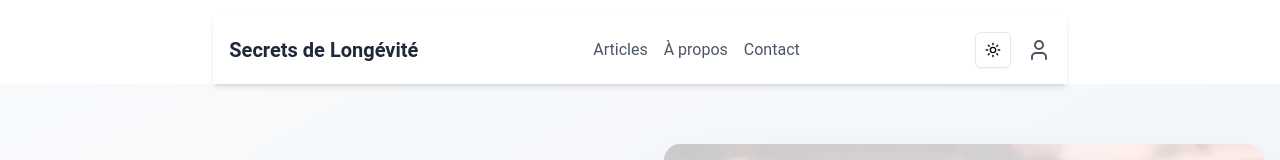
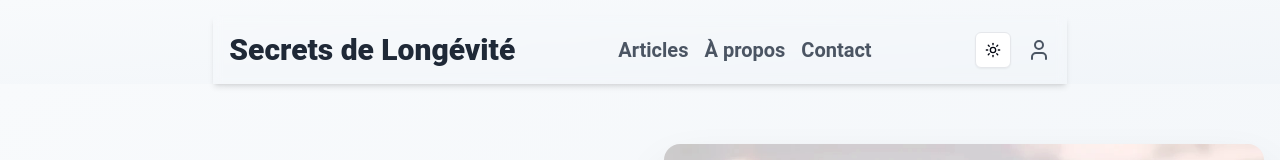
Before and after one commit to BrvAlexis/blog, a Next.js app: page / in a window 1280 px wide. Shown: the top 160 px of the page. Built offline with nearby package versions, Linux system fonts and the light colour scheme; no server answers; the database is empty.

Commit message:
navbar style

```diff
--- a/src/app/components/navbar.tsx
+++ b/src/app/components/navbar.tsx
@@ -42,32 +42,34 @@ export default function Navbar() {
   return (
     <div className={`
       sticky top-0 z-50 w-full flex justify-center
+      bg-gradient-to-br from-slate-50 to-slate-100
       ${!isScrolled ? 'pt-4' : 'pt-0'} transition-all duration-300
     `}>
       <nav className={`
-        navbar flex justify-between items-center p-4 bg-white/80 dark:bg-gray-800/80
+        navbar flex justify-between items-center p-4
+        bg-transparent dark:bg-gray-800/80
         backdrop-blur-sm shadow-md transition-all duration-300
         ${isScrolled ? 'w-full' : 'w-2/3'}
       `}>
         <Link href="/">
-          <span className="text-xl font-semibold text-gray-800 dark:text-white hover:text-indigo-500 transition-colors duration-200">
+          <span className="text-3xl font-extrabold text-gray-800 dark:text-white hover:text-indigo-500 transition-colors duration-200">
             Secrets de Longévité
           </span>
         </Link>
         <div className="navbar-left flex flex-wrap items-center justify-between">
           <div className="hidden md:flex space-x-4">
             <Link href="/articles">
-              <span className="text-gray-600 dark:text-gray-300 hover:text-indigo-500 transition-colors duration-200">
+              <span className="text-gray-600 dark:text-gray-300 hover:text-indigo-500 transition-colors duration-200 text-xl font-bold">
                 Articles
               </span>
             </Link>
             <Link href="/about">
-              <span className="text-gray-600 dark:text-gray-300 hover:text-indigo-500 transition-colors duration-200">
+              <span className="text-gray-600 dark:text-gray-300 hover:text-indigo-500 transition-colors duration-200 text-xl font-bold">
                 À propos
               </span>
             </Link>
             <Link href="/contact">
-              <span className="text-gray-600 dark:text-gray-300 hover:text-indigo-500 transition-colors duration-200">
+              <span className="text-gray-600 dark:text-gray-300 hover:text-indigo-500 transition-colors duration-200 text-xl font-bold">
                 Contact
               </span>
             </Link>
@@ -150,12 +152,12 @@ export default function Navbar() {
 
       {isMobileMenuOpen && (
         <div className={`
-          absolute top-16 bg-white/80 dark:bg-gray-800/80 backdrop-blur-sm shadow-md md:hidden
+          absolute top-16 bg-transparent dark:bg-gray-800/80 backdrop-blur-sm shadow-md md:hidden
           ${isScrolled ? 'w-full' : 'w-2/3'}
         `}>
           <div className="flex flex-col space-y-2 p-4">
             <Link href="/articles">
-              <span className="text-gray-600 dark:text-gray-300 hover:text-indigo-500 transition-colors duration-200">
+              <span className="text-gray-600 dark:text-gray-300 hover:text-indigo-500 transition-colors duration-200 text-lg font-medium">
                 Articles
               </span>
             </Link>
```
